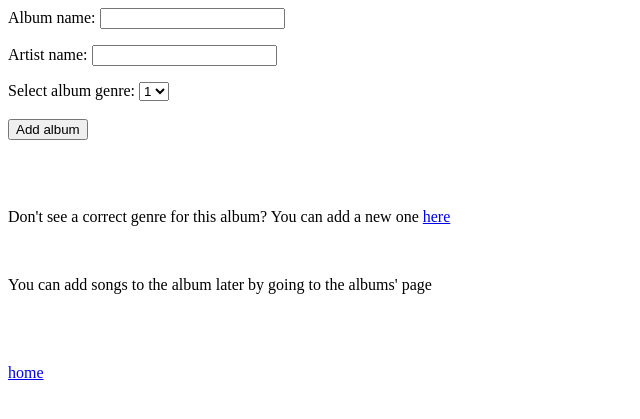
After one commit to tkhnhy/HYTKT-AlbumReviewSite, a Flask app: template templates/newalbum.html in a window 1280 px wide. The commit adds this page. Shown: the top 419 px of the page, without its empty margins (0-640 px from the left). Run offline with Flask 2, Linux system fonts and the light colour scheme; the template is opened without the code that fills it: most values are stand-ins (such as "Sample title", 1, 10 or a date in 2020).

Commit message:
Added a webpage for adding albums, isn't functional yet

```diff
--- a/app.py
+++ b/app.py
@@ -57,7 +57,6 @@ def album(id):
 	sql = "SELECT artist_name FROM artists, albums WHERE albums.id=:id AND albums.artist_id = artists.id"
 	result = db.session.execute(sql, {"id":id})
 	artistname = result.fetchone()[0]
-
 	return render_template("album.html", id=id,alb_name=albumname, art_name=artistname, alb_con=con_list)
 
 @app.route("/genre/<int:id>")
@@ -72,3 +71,9 @@ def genre_albums(id):
 	result = db.session.execute(sql, {"id":id})
 	gname = result.fetchone()[0]
 	return render_template("genre.html", id=id, genrename=gname, count=count, albums=albs)
+
+@app.route("/addalbum")
+def add_album_site():
+	result = db.session.execute("SELECT genres.genre_name FROM genres")
+	available_genres = result.fetchall()
+	return render_template("newalbum.html", genres=available_genres)
--- a/templates/index.html
+++ b/templates/index.html
@@ -1,6 +1,10 @@
-<h2> Welcome </h2>
+<h1> Welcome! </h1>
 <br>
 <a href = "/all">Show all albums</a>
 <br>
 <br>
 <a href = "/genre">Show all genres</a>
+<br>
+<br>
+<br>
+<h3><a href = "/addalbum">Add a new album</a></h3>
--- /dev/null
+++ b/templates/newalbum.html
@@ -0,0 +1,24 @@
+<form action="/createalbum" method="POST">
+	<span>Album name: </span>
+	<input type="text" name="album_name"></p>
+	<span>Artist name: </span>
+	<input type="text" name="artist_name"></p>
+	<span>Select album genre: </span>
+	<select name="alb_genre" id="alb_genres">
+		{% for genre in genres %}
+		<option value="{{ genre[0] }}">{{ genre[0] }}</p>
+		{% endfor %}
+	</select>
+	<br>
+	<br>
+	<input type="submit" value="Add album">
+</form>
+<br>
+<br>
+<p>Don't see a correct genre for this album? You can add a new one <a href="genre/add">here</a></p>
+<br>
+<p>You can add songs to the album later by going to the albums' page</p>
+<br>
+<br>
+<br>
+<a href="/">home</a>
```
